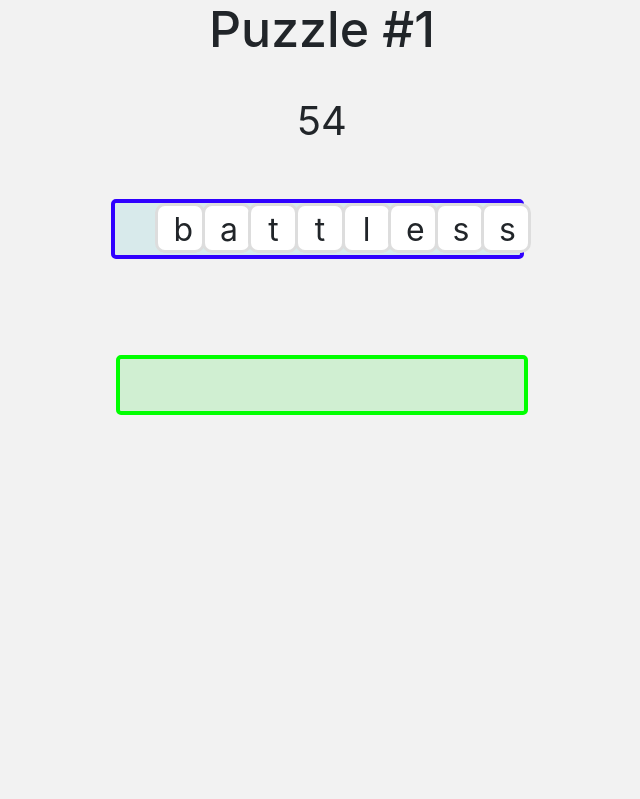
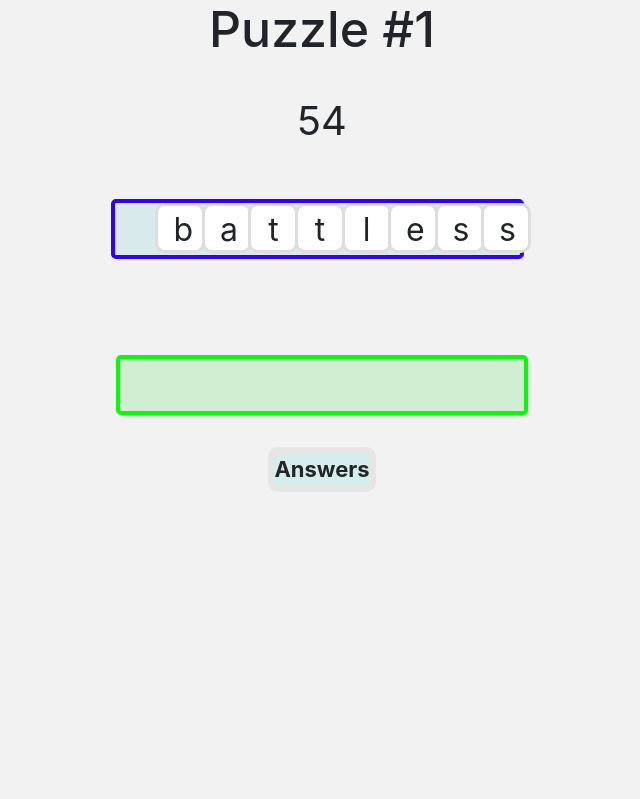
Before and after one commit to JacobOnion/WEB_CW2, a Flask app: page /puzzle_page/1 in a window 1280 px wide. Shown: the part 57-856 px from the top of the page, without its empty margins (318-958 px from the left). Run offline with Flask 3, Linux system fonts and the light colour scheme; the visitor is signed in with stand-in values (Sample User, id 1); some libraries are stand-ins or nearby versions.

Commit message:
improvements

```diff
--- a/app/static/WordTester.js
+++ b/app/static/WordTester.js
@@ -10,7 +10,8 @@ function checkWord(word) {
             console.log("WOOOO");
             console.log("the word is", response.valid);
             if (response.valid == "true") {
-                newGuess = document.createElement("li");
+                newGuess = document.createElement("div");
+                newGuess.classList.add("guessElement");
                 newGuess.innerHTML = word;
                 guesses.appendChild(newGuess);
             }
--- a/app/static/style.css
+++ b/app/static/style.css
@@ -23,6 +23,11 @@
     height: 100vh;
     margin: 0;
     background-color: #f2f2f2;
+}
+
+.invalid_credentials {
+        font-size: 16px;
+        font-style: italic;
 }
 
 #login_box {
@@ -124,6 +129,37 @@
     transform: translate(104%, 0%);
 }
 
+ul {
+    list-style: none;
+    justify-content: center;
+    text-align: center;
+}
+
+#guesses {
+    position: relative;
+    display: inline-flex;
+    flex-direction: column;
+    justify-content: center;
+    align-items: center;
+    height: auto;
+    width: auto;
+    margin: 2%;
+    gap: 2%;
+    max-width: 22%;
+    background-color: #d5eeeb;
+    border: solid 6px rgb(232, 229, 229);
+    border-radius: 10px;
+    font-size: 22px;
+}
+
+.guessElement {
+    position: relative;
+    text-align: center;
+    justify-content: center;
+    font-size: 20px;
+    gap: 1%;
+}
+
 .letter_box {
     font-size: 32px;
 
--- a/app/templates/login.html
+++ b/app/templates/login.html
@@ -5,7 +5,7 @@
                         <div class="page_title">
                             Log In
                         </div>
-                        <form action="/submit" method="post" name="login">
+                        <form action="/submit" method="post" name="login" autocomplete="off">
                             {{ form.hidden_tag() }}
                             <div class="form-element">Username:<br>{{ form.username }}</div><br>
                             <div class="form-element">Password:<br>{{ form.password }}</div><br>
--- a/app/templates/puzzle.html
+++ b/app/templates/puzzle.html
@@ -22,8 +22,9 @@
             <div id="answer" class="answer_box"></div>
             </div>
             <div id="guesses">
-                <ul id="words_found">
-                </ul>
+                <b>Answers</b>
+                <div id="words_found">
+                </div>
             </div>
         </div>
     </div>
--- a/app/templates/puzzleform.html
+++ b/app/templates/puzzleform.html
@@ -2,6 +2,10 @@
 {% block content %}
     <div id="centre_page">
         <div class="leaderboard_box">
+            <div class="page_title">
+                Create Puzzle
+            </div>
+            <br>
             <form action="/submit" method="post" name="create_puzzle">
                 {{ form.hidden_tag() }}
                 <div class="form-element">Puzzle Letters:<br>{{ form.letters }}</div><br>
--- a/app/templates/register.html
+++ b/app/templates/register.html
@@ -15,7 +15,7 @@
             {% with messages = get_flashed_messages() %}
                 {% if messages %}
                     {% for message in messages %}
-                    <div class="username already exists">{{ message }}</div>
+                    <div class="invalid_credentials">{{ message }}</div>
                     {% endfor %}
                     </ul>
                 {% endif %}
--- a/app/views.py
+++ b/app/views.py
@@ -60,28 +60,33 @@ def register():
 
 @app.route("/logout")
 def logout():
+    if "userId" not in session:
+        flash("not logged in")
+        return  redirect(url_for("login"))
     session.pop("userId", None)
     return redirect(url_for("login"))
 
 
 @app.route('/selector_page', methods=['GET', 'POST'])
 def temp():
-    try:
-        session["userId"]
-        global validWords
-        currentDir = os.path.dirname(__file__)
-        relPath = "static/words_dictionary.json"
-        filePath = os.path.join(currentDir, relPath)
-        with open(filePath) as wordFile:
-            validWords = json.load(wordFile)
-        puzzles = Puzzle.query.all()
-        puzzleNum = len(puzzles)
-        return (render_template("main.html", puzzleList = puzzles, puzzleNum = puzzleNum))
-    except KeyError:
+    if "userId" not in session:
+        flash("not logged in")
         return  redirect(url_for("login"))
+    global validWords
+    currentDir = os.path.dirname(__file__)
+    relPath = "static/words_dictionary.json"
+    filePath = os.path.join(currentDir, relPath)
+    with open(filePath) as wordFile:
+        validWords = json.load(wordFile)
+    puzzles = Puzzle.query.all()
+    puzzleNum = len(puzzles)
+    return (render_template("main.html", puzzleList = puzzles, puzzleNum = puzzleNum))
 
 @app.route('/leaderboard_page/<int:puzzleId>')
 def leaderboard(puzzleId):
+    if "userId" not in session:
+        flash("not logged in")
+        return  redirect(url_for("login"))
     users = []
     scores = []
     query = select(AttemptsTable).where(AttemptsTable.c.puzzleId == puzzleId).order_by(
@@ -95,6 +100,9 @@ def leaderboard(puzzleId):
 
 @app.route('/puzzle_page/<int:puzzleId>')
 def renderPuzzle(puzzleId):
+    if "userId" not in session:
+        flash("not logged in")
+        return  redirect(url_for("login"))
     global guessedWords
     guessedWords = []
     puzzleWord = Puzzle.query.get(puzzleId).puzzleLetters
@@ -102,28 +110,31 @@ def renderPuzzle(puzzleId):
 
 @app.route('/create_puzzle', methods = ['GET', 'POST'])
 def createPuzzle():
-    try:
-        session["userId"]
-        form = PuzzleForm()
-        if form.validate_on_submit():
-            letters = form.letters.data.lower()
-            if len(letters) > 4 and len(letters) < 11:
-                existingPuzzle = Puzzle.query.filter_by(puzzleLetters = letters).first()
-                if existingPuzzle is None:
-                    newPuzzle = Puzzle(puzzleLetters = letters)
-                    db.session.add(newPuzzle)
-                    db.session.commit()
-                    return redirect(url_for("temp"))
-                else:
-                    flash("puzzle already exists")
+    if "userId" not in session:
+        flash("not logged in")
+        return  redirect(url_for("login"))
+    session["userId"]
+    form = PuzzleForm()
+    if form.validate_on_submit():
+        letters = form.letters.data.lower()
+        if len(letters) > 4 and len(letters) < 11 and letters.isalpha():
+            existingPuzzle = Puzzle.query.filter_by(puzzleLetters = letters).first()
+            if existingPuzzle is None:
+                newPuzzle = Puzzle(puzzleLetters = letters)
+                db.session.add(newPuzzle)
+                db.session.commit()
+                return redirect(url_for("temp"))
             else:
-                flash("puzzle must be between 5 and 10 letters")
-        return (render_template("puzzleform.html", form = form))
-    except KeyError:
-        return redirect(url_for("login"))
+                flash("puzzle already exists")
+        else:
+            flash("puzzle must be between 5 and 10 letters")
+    return (render_template("puzzleform.html", form = form))
 
 @app.route('/word_check', methods = ['POST'])
 def checkWord():
+    if "userId" not in session:
+        flash("not logged in")
+        return  redirect(url_for("login"))
     global validWords
     global guessedWords
     wordData = json.loads(request.data)
@@ -137,6 +148,9 @@ def checkWord():
 
 @app.route("/submit_score", methods = ["POST"])
 def submitScore():
+    if "userId" not in session:
+        flash("not logged in")
+        return  redirect(url_for("login"))
     id = json.loads(request.data).get("puzzleId")
     newScore = json.loads(request.data).get("score")
     query = select(AttemptsTable).where((AttemptsTable.c.userId == session["userId"])
```
Also changed, not shown: app.db.
